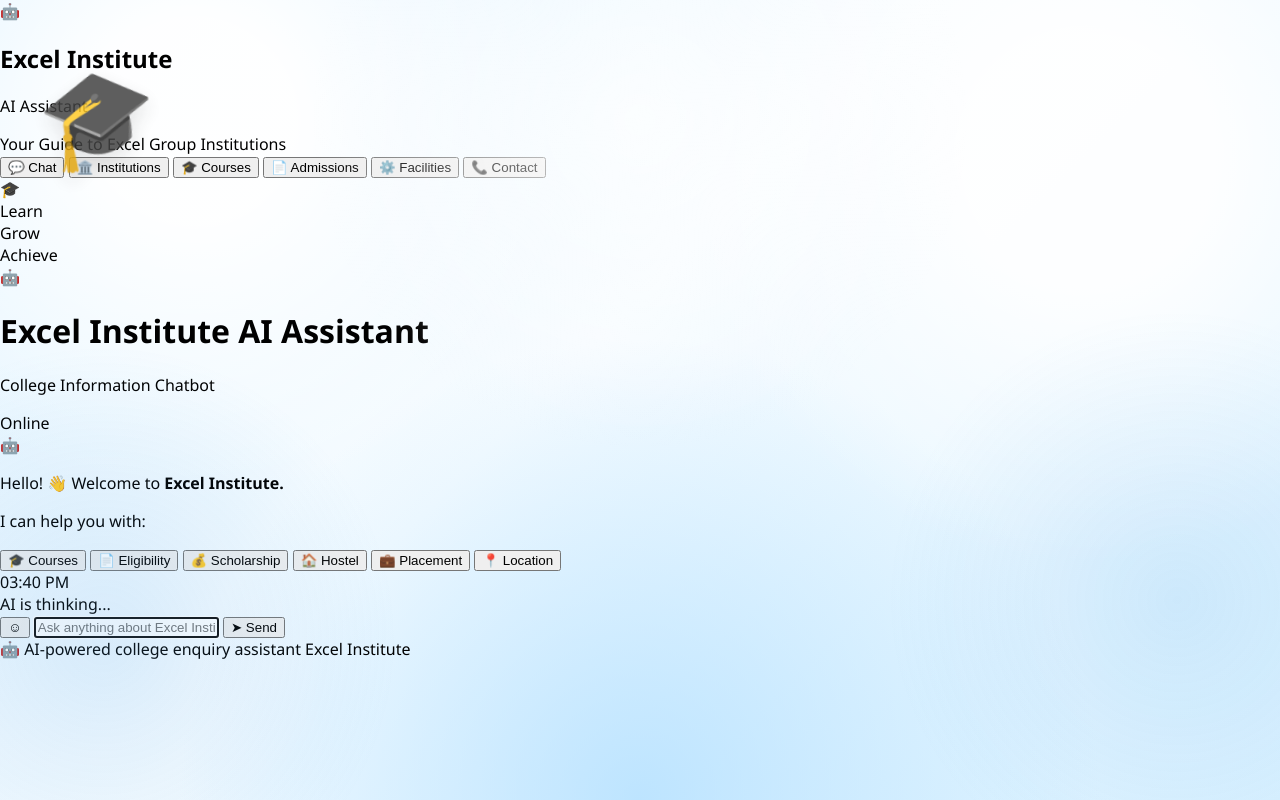
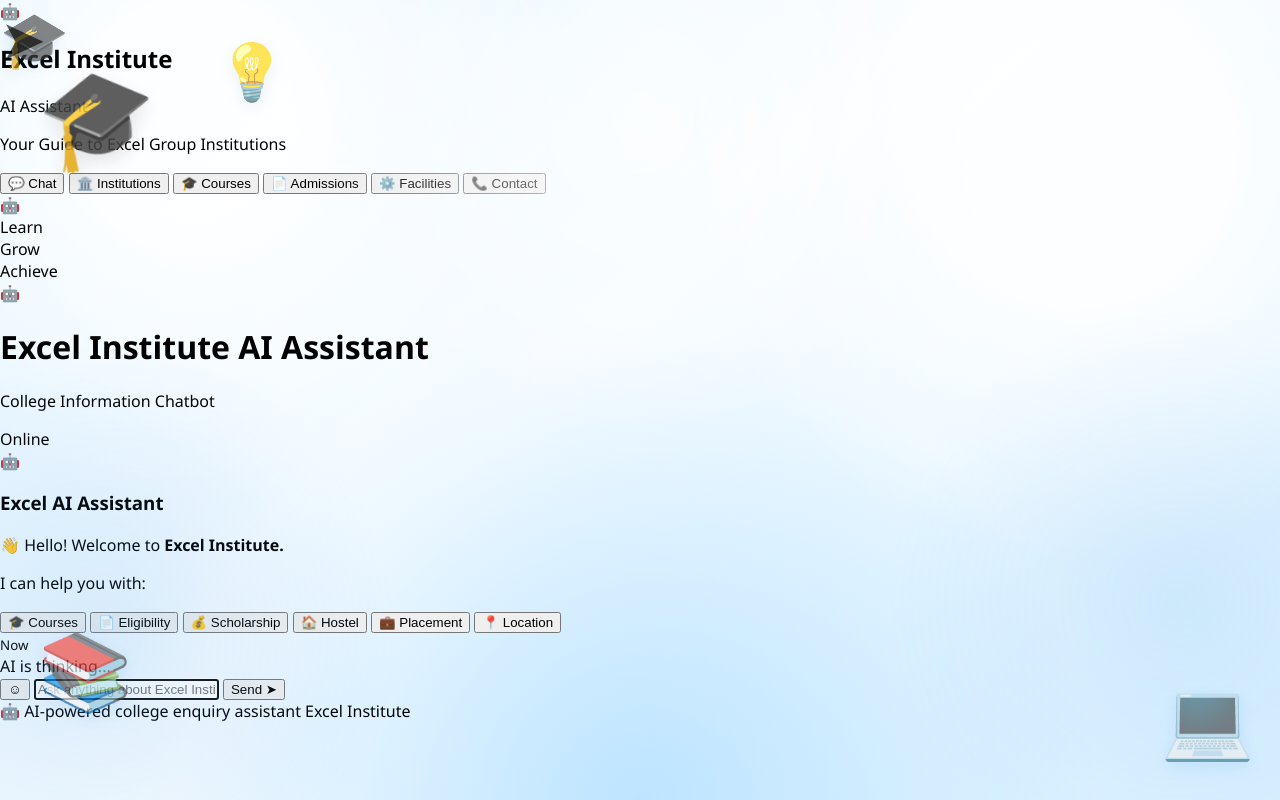
Before and after one commit to Prsasanth9644/excel-institute-ai-chatbot, a Flask app: page / in a window 1280 px wide. Run offline with Flask 3, Linux system fonts and the light colour scheme.

Commit message:
Update index.html

```diff
--- a/templates/index.html
+++ b/templates/index.html
@@ -12,15 +12,29 @@
 
 <body>
 
-<div class="app">
+<div class="page-bg">
 
-    <!-- ================= SIDEBAR ================= -->
+    <!-- Decorative elements -->
+    <div class="circle circle1"></div>
+    <div class="circle circle2"></div>
+
+    <div class="edu-icon cap">🎓</div>
+    <div class="edu-icon bulb">💡</div>
+    <div class="edu-icon books">📚</div>
+    <div class="edu-icon laptop">💻</div>
+    <div class="edu-icon paper">➤</div>
+
+    <!-- Main application -->
+
+    <div class="app-container">
+
+        <!-- LEFT SIDE -->
 
         <aside class="sidebar">
 
             <div class="brand">
 
-            <div class="brand-icon">
+                <div class="robot-logo">
                     🤖
                 </div>
 
@@ -31,56 +45,55 @@
 
             </div>
 
-        <div class="side-description">
+            <p class="side-text">
                 Your Guide to Excel Group Institutions
-        </div>
+            </p>
 
+            <div class="menu">
 
-        <nav class="menu">
-
-            <button class="menu-item active"
-                    onclick="showSection('chat')">
+                <button class="menu-btn active"
+                        onclick="focusChat()">
                     💬
                     <span>Chat</span>
                 </button>
 
-            <button class="menu-item"
+                <button class="menu-btn"
                         onclick="askQuestion('What institutions are available in Excel Group?')">
                     🏛️
                     <span>Institutions</span>
                 </button>
 
-            <button class="menu-item"
+                <button class="menu-btn"
                         onclick="askQuestion('What courses are available?')">
                     🎓
                     <span>Courses</span>
                 </button>
 
-            <button class="menu-item"
+                <button class="menu-btn"
                         onclick="askQuestion('What is the admission procedure?')">
                     📄
                     <span>Admissions</span>
                 </button>
 
-            <button class="menu-item"
+                <button class="menu-btn"
                         onclick="askQuestion('What facilities are available?')">
                     ⚙️
                     <span>Facilities</span>
                 </button>
 
-            <button class="menu-item"
+                <button class="menu-btn"
                         onclick="askQuestion('What is the contact information?')">
                     📞
                     <span>Contact</span>
                 </button>
 
-        </nav>
+            </div>
 
 
             <div class="sidebar-bottom">
 
-            <div class="graduation-icon">
-                🎓
+                <div class="small-robot">
+                    🤖
                 </div>
 
                 <div>Learn</div>
@@ -92,7 +105,7 @@
         </aside>
 
 
-    <!-- ================= MAIN CHAT ================= -->
+        <!-- CHAT AREA -->
 
         <main class="chat-panel">
 
@@ -100,15 +113,22 @@
 
             <header class="chat-header">
 
-            <div class="header-left">
+                <div class="header-info">
 
-                <div class="header-bot">
+                    <div class="header-robot">
                         🤖
                     </div>
 
                     <div>
-                    <h1>Excel Institute AI Assistant</h1>
-                    <p>College Information Chatbot</p>
+
+                        <h1>
+                            Excel Institute AI Assistant
+                        </h1>
+
+                        <p>
+                            College Information Chatbot
+                        </p>
+
                     </div>
 
                 </div>
@@ -125,27 +145,27 @@
             </header>
 
 
-        <!-- CHAT AREA -->
+            <!-- MESSAGES -->
 
-        <section class="chat-box"
-                 id="chat-box">
+            <div class="chat-box" id="chat-box">
 
-
-            <!-- BOT WELCOME MESSAGE -->
-
-            <div class="message-row bot-row">
+                <div class="bot-row">
 
                     <div class="avatar">
                         🤖
                     </div>
 
 
-                <div>
+                    <div class="message-area">
 
-                    <div class="message bot-message">
+                        <div class="bot-message">
+
+                            <h3>
+                                Excel AI Assistant
+                            </h3>
 
                             <p>
-                            Hello! 👋 Welcome to
+                                👋 Hello! Welcome to
                                 <strong>Excel Institute.</strong>
                             </p>
 
@@ -184,15 +204,15 @@
 
                         </div>
 
-                    <div class="time">
-                        <span id="welcome-time"></span>
+                        <small class="message-time">
+                            Now
+                        </small>
+
                     </div>
 
                 </div>
 
             </div>
-
-        </section>
 
 
             <!-- TYPING -->
@@ -211,11 +231,11 @@
 
             <!-- INPUT -->
 
-        <div class="input-section">
+            <div class="input-area">
 
-            <div class="input-wrapper">
+                <div class="input-box">
 
-                <button class="emoji-button">
+                    <button class="emoji-btn">
                         ☺
                     </button>
 
@@ -230,8 +250,8 @@
                         id="send-btn"
                         onclick="sendMessage()">
 
+                        <span>Send</span>
                         ➤
-                    <span>Send</span>
 
                     </button>
 
@@ -258,34 +278,10 @@
 
     </div>
 
+</div>
+
 
 <script src="{{ url_for('static', filename='script.js') }}"></script>
 
-<script>
-
-    const timeElement =
-        document.getElementById("welcome-time");
-
-    const now = new Date();
-
-    timeElement.textContent =
-        now.toLocaleTimeString([], {
-            hour: "2-digit",
-            minute: "2-digit"
-        });
-
-
-    function showSection(section) {
-
-        if (section === "chat") {
-
-            document.getElementById("message").focus();
-
-        }
-
-    }
-
-</script>
-
 </body>
 </html>
```
Lines whose indentation alone changed are shown as unchanged.
